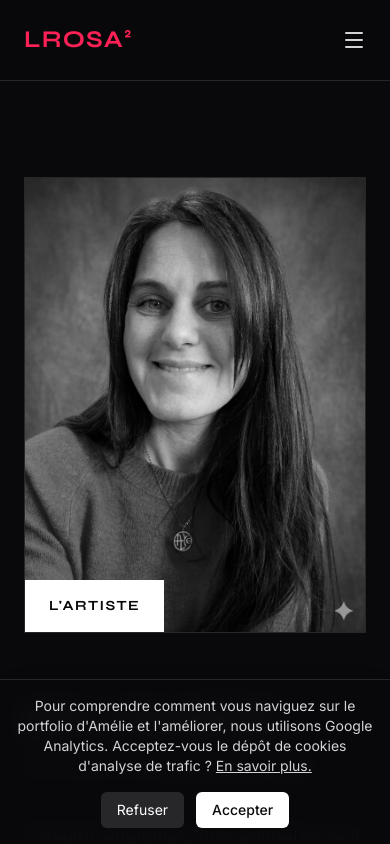
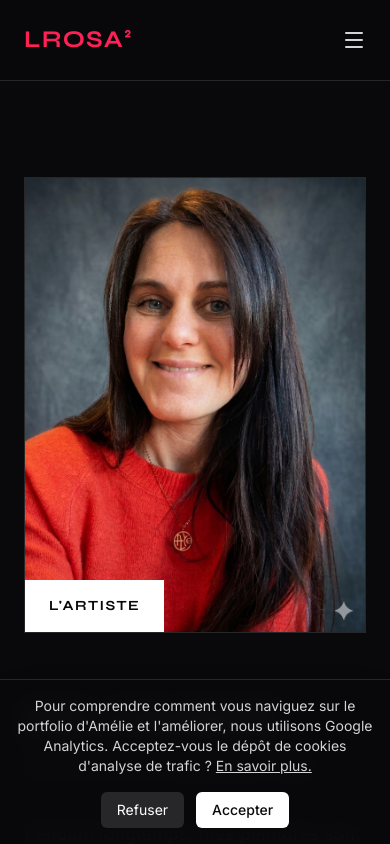
Before and after one commit to Glugnus/lrosa-, a Next.js app: page /a-propos in a window 390 px wide. Shown: the top 844 px of the page. Built offline with nearby package versions, Linux system fonts and the light colour scheme; no server answers.

Commit message:
fix:changer les images sur mobile et les hovers en couleur sur mobile

```diff
--- a/src/components/about/AboutImage.tsx
+++ b/src/components/about/AboutImage.tsx
@@ -8,7 +8,7 @@ export function AboutImage() {
         alt="Amélie dans son atelier"
         fill
         sizes="(max-width: 1024px) 100vw, 50vw"
-        className="object-cover grayscale hover:grayscale-0 transition-all duration-1000"
+        className="object-cover lg:grayscale hover:grayscale-0 transition-all duration-1000"
         priority
       />
       <div className="absolute bottom-0 left-0 bg-white text-zinc-950 px-6 py-4 font-heading font-bold uppercase tracking-widest text-sm">
--- a/src/components/gallery/ArtworkCaroussel.tsx
+++ b/src/components/gallery/ArtworkCaroussel.tsx
@@ -72,14 +72,14 @@ export default function ArtworkCarousel({
       </AnimatePresence>
       <button
         onClick={prevImage}
-        className="absolute left-4 top-1/2 -translate-y-1/2 bg-zinc-950/50 hover:bg-zinc-900 text-white p-2 rounded-full opacity-0 group-hover:opacity-100 transition-all duration-500 delay-100 z-10"
+        className="absolute left-4 top-1/2 -translate-y-1/2 bg-zinc-950/50 hover:bg-zinc-900 text-white p-2 rounded-full opacity-100 lg:opacity-0 lg:group-hover:opacity-100 transition-all duration-500 lg:delay-100 z-10"
         aria-label="Image précédente"
       >
         <ChevronLeft className="w-6 h-6" />
       </button>
       <button
         onClick={nextImage}
-        className="absolute right-4 top-1/2 -translate-y-1/2 bg-zinc-950/50 hover:bg-zinc-900 text-white p-2 rounded-full opacity-0 group-hover:opacity-100 transition-all duration-500 delay-100 z-10"
+        className="absolute right-4 top-1/2 -translate-y-1/2 bg-zinc-950/50 hover:bg-zinc-900 text-white p-2 rounded-full opacity-100 lg:opacity-0 lg:group-hover:opacity-100 transition-all duration-500 lg:delay-100 z-10"
         aria-label="Image suivante"
       >
         <ChevronRight className="w-6 h-6" />
--- a/src/components/ui/HeroSection.tsx
+++ b/src/components/ui/HeroSection.tsx
@@ -9,7 +9,7 @@ export default function HeroSection() {
           alt="Amélie peignant dans son atelier"
           fill
           sizes="100vw"
-          className="object-cover grayscale hover:grayscale-0 transition-all duration-1000"
+          className="object-cover lg:grayscale hover:grayscale-0 transition-all duration-1000"
           priority
         />
       </div>
```
